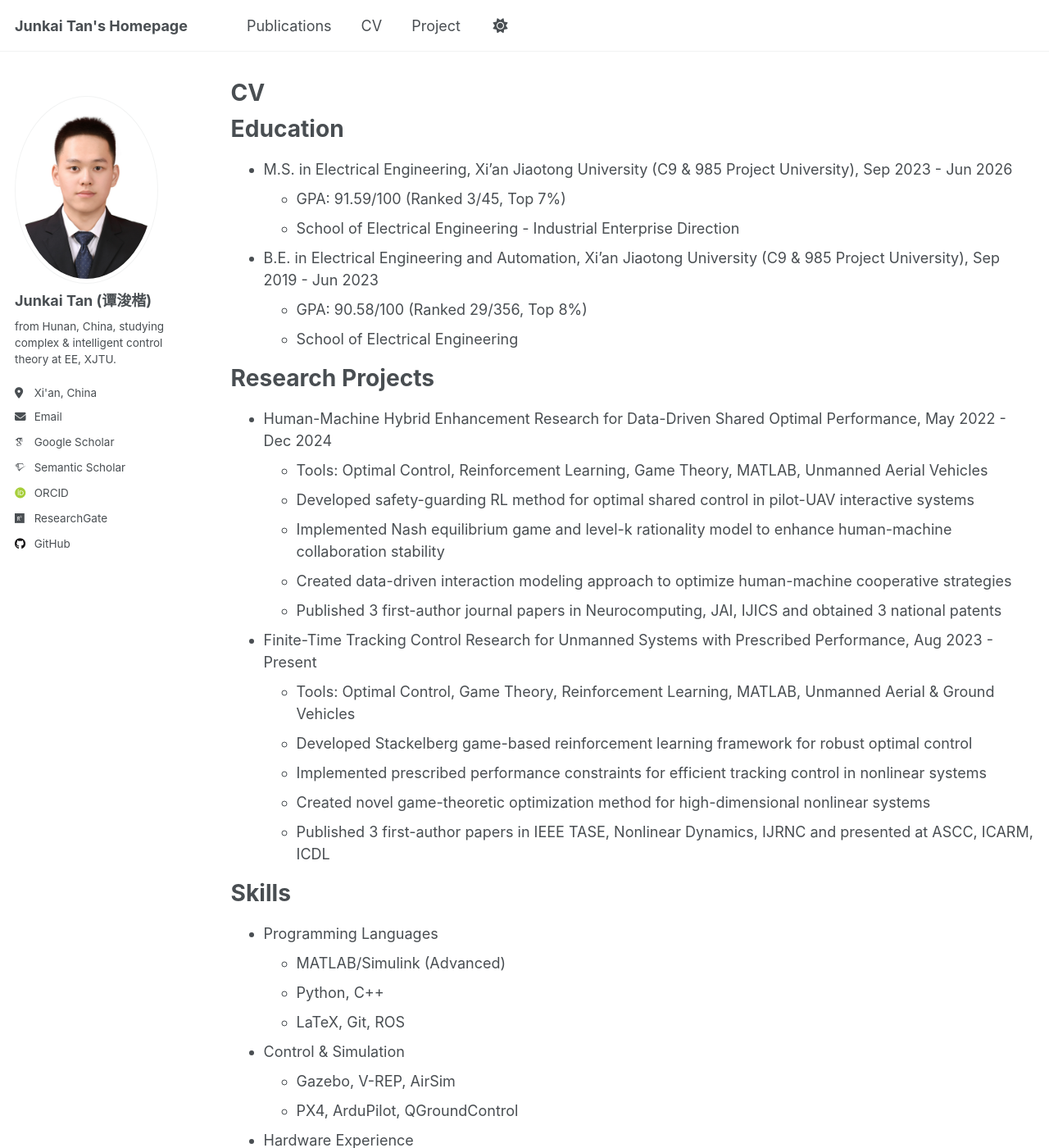
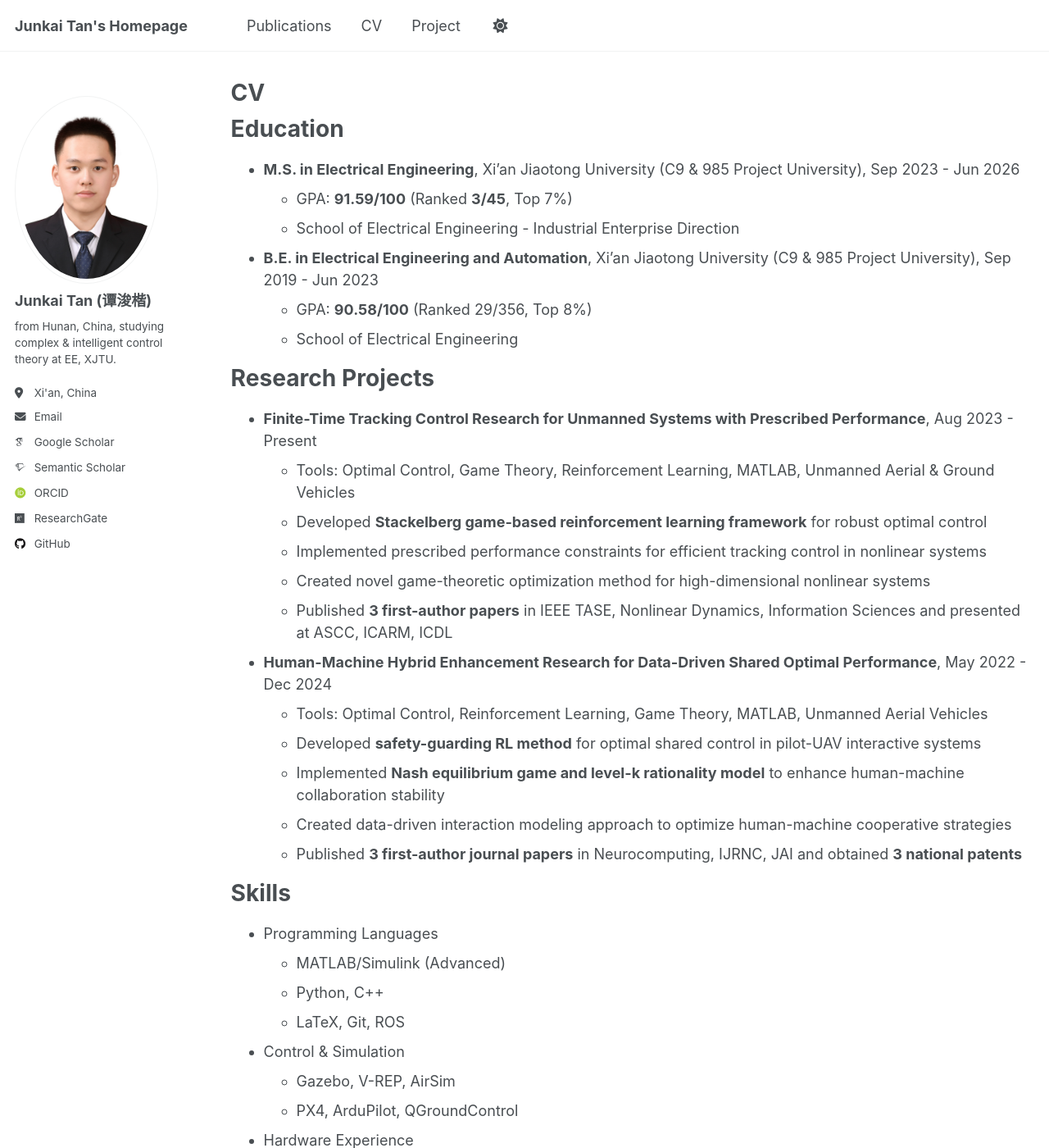
Before and after one commit to tanjunkai2001/tanjunkai2001.github.io, a Jekyll site: the page built from _pages/cv.md, in a window 1280 px wide and 1400 px high. Shown: the whole window at 82% size. Built offline with Jekyll 4.4.1, drawn with Linux system fonts in a browser that asks for light colours; some web fonts are replaced; some of the changed text lies outside the part shown.

Commit message:
Update cv.md

```diff
--- a/_pages/cv.md
+++ b/_pages/cv.md
@@ -11,29 +11,29 @@ redirect_from:
 
 Education
 ======
-* M.S. in Electrical Engineering, Xi'an Jiaotong University (C9 & 985 Project University), Sep 2023 - Jun 2026
-  * GPA: 91.59/100 (Ranked 3/45, Top 7%)
+* **M.S. in Electrical Engineering**, Xi'an Jiaotong University (C9 & 985 Project University), Sep 2023 - Jun 2026
+  * GPA: **91.59/100** (Ranked **3/45**, Top 7%)
   * School of Electrical Engineering - Industrial Enterprise Direction
 
-* B.E. in Electrical Engineering and Automation, Xi'an Jiaotong University (C9 & 985 Project University), Sep 2019 - Jun 2023
-  * GPA: 90.58/100 (Ranked 29/356, Top 8%)
+* **B.E. in Electrical Engineering and Automation**, Xi'an Jiaotong University (C9 & 985 Project University), Sep 2019 - Jun 2023
+  * GPA: **90.58/100** (Ranked 29/356, Top 8%)
   * School of Electrical Engineering
 
 Research Projects
 ======
-* Human-Machine Hybrid Enhancement Research for Data-Driven Shared Optimal Performance, May 2022 - Dec 2024
-  * Tools: Optimal Control, Reinforcement Learning, Game Theory, MATLAB, Unmanned Aerial Vehicles
-  * Developed safety-guarding RL method for optimal shared control in pilot-UAV interactive systems
-  * Implemented Nash equilibrium game and level-k rationality model to enhance human-machine collaboration stability
-  * Created data-driven interaction modeling approach to optimize human-machine cooperative strategies
-  * Published 3 first-author journal papers in Neurocomputing, JAI, IJICS and obtained 3 national patents
-
-* Finite-Time Tracking Control Research for Unmanned Systems with Prescribed Performance, Aug 2023 - Present
+* **Finite-Time Tracking Control Research for Unmanned Systems with Prescribed Performance**, Aug 2023 - Present
   * Tools: Optimal Control, Game Theory, Reinforcement Learning, MATLAB, Unmanned Aerial & Ground Vehicles
-  * Developed Stackelberg game-based reinforcement learning framework for robust optimal control
+  * Developed **Stackelberg game-based reinforcement learning framework** for robust optimal control
   * Implemented prescribed performance constraints for efficient tracking control in nonlinear systems
   * Created novel game-theoretic optimization method for high-dimensional nonlinear systems
-  * Published 3 first-author papers in IEEE TASE, Nonlinear Dynamics, IJRNC and presented at ASCC, ICARM, ICDL
+  * Published **3 first-author papers** in IEEE TASE, Nonlinear Dynamics, Information Sciences and presented at ASCC, ICARM, ICDL
+
+* **Human-Machine Hybrid Enhancement Research for Data-Driven Shared Optimal Performance**, May 2022 - Dec 2024
+  * Tools: Optimal Control, Reinforcement Learning, Game Theory, MATLAB, Unmanned Aerial Vehicles
+  * Developed **safety-guarding RL method** for optimal shared control in pilot-UAV interactive systems
+  * Implemented **Nash equilibrium game and level-k rationality model** to enhance human-machine collaboration stability
+  * Created data-driven interaction modeling approach to optimize human-machine cooperative strategies
+  * Published **3 first-author journal papers** in Neurocomputing, IJRNC, JAI and obtained **3 national patents**
 
 Skills
 ======
```
Also changed, not shown: other parts of _pages/cv.md (+0 -2 lines).
